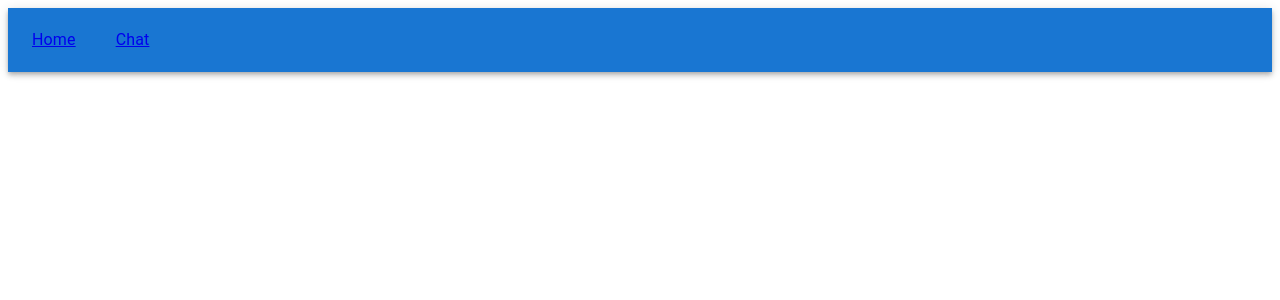
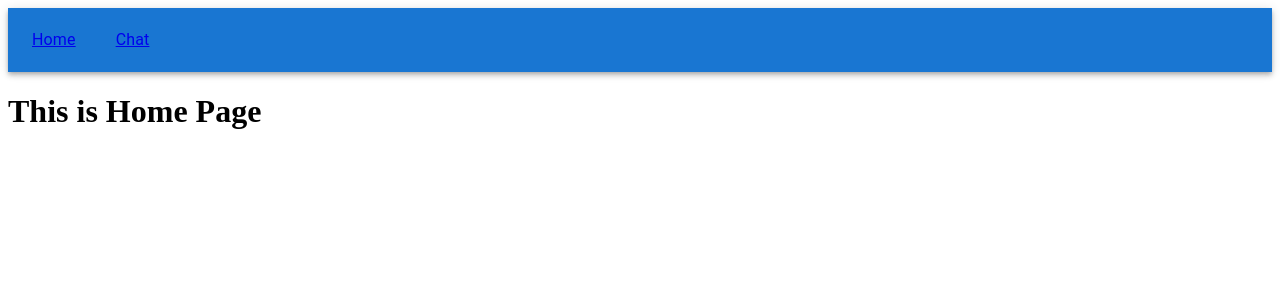
Before and after one commit to Shuta-syd/42-ft_transcendence, a React (Create React App) app in the folder frontend/: page / in a window 1280 px wide. Shown: the top 300 px of the page. Built offline with nearby package versions, Linux system fonts and the light colour scheme.

Commit message:
#7 [add] temporarily Navbar add, can switch router home or chat

```diff
--- /dev/null
+++ b/frontend/src/components/Header.tsx
@@ -0,0 +1,21 @@
+import React from "react";
+import { BrowserRouter, Route, Routes } from 'react-router-dom';
+import Chat from "../features/chat/Chat";
+import Home from "../features/home/Home";
+import Navbar from "./Navbar";
+
+function Header() {
+  return (
+    <div>
+      <Navbar />
+      <BrowserRouter>
+        <Routes>
+          <Route index element={<Home/>} />
+          <Route path="/chat" element={<Chat/>} />
+        </Routes>
+      </BrowserRouter>
+    </div>
+  )
+}
+
+export default Header;
--- a/frontend/src/components/Navbar.tsx
+++ b/frontend/src/components/Navbar.tsx
@@ -1,3 +1,4 @@
+/* eslint-disable import/no-extraneous-dependencies */
 import { AppBar, Link, Toolbar, Typography } from "@mui/material";
 import { Box, Container } from "@mui/system";
 import React from "react";
--- a/frontend/src/features/chat/Chat.tsx
+++ b/frontend/src/features/chat/Chat.tsx
@@ -2,9 +2,9 @@ import React from "react";
 
 function Chat() {
   return (
-    <h3>
+    <h1>
       This is Chat Page
-    </h3>
+    </h1>
   );
 }
 
--- /dev/null
+++ b/frontend/src/features/home/Home.tsx
@@ -0,0 +1,11 @@
+import React from "react";
+
+function Home() {
+  return (
+    <h1>
+      This is Home Page
+    </h1>
+  )
+}
+
+export default Home;
--- a/frontend/src/index.tsx
+++ b/frontend/src/index.tsx
@@ -1,6 +1,6 @@
 import React from 'react';
 import ReactDOM from 'react-dom/client';
-import Navbar from './components/Navbar';
+import Header from './components/Header';
 
 const root = ReactDOM.createRoot(
   document.getElementById('root') as HTMLElement
@@ -8,6 +8,6 @@ const root = ReactDOM.createRoot(
 
 root.render(
   <React.StrictMode>
-    <Navbar />
+    <Header/>
   </React.StrictMode>
 );
```
Also changed, not shown: 2 other files (tests, documents, lock files or other folders).
